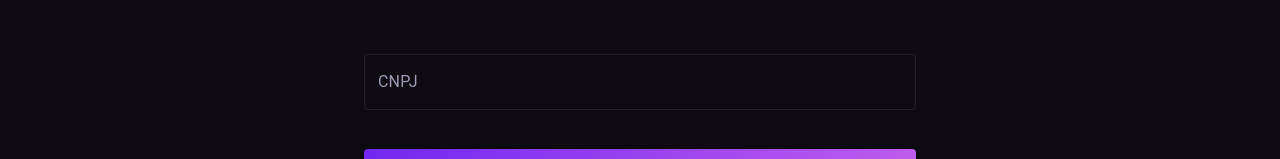
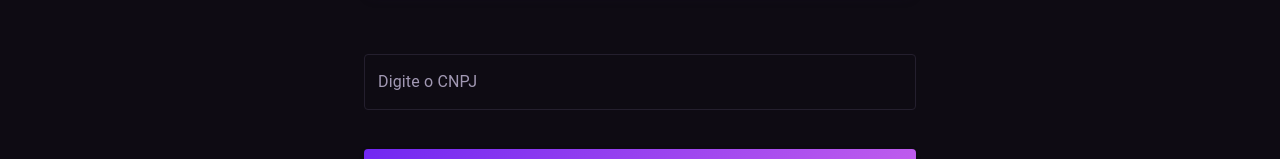
Before and after one commit to kauanbrt/bizscan, a React (Vite) app: page / in a window 1280 px wide. Shown: the part 452-611 px from the top of the page. Built offline with nearby package versions, Linux system fonts and the light colour scheme.

Commit message:
# Ajustes para permitir input sem pontuação

```diff
--- a/src/components/SearchBar.jsx
+++ b/src/components/SearchBar.jsx
@@ -3,14 +3,14 @@ import { useCnpj } from "../contexts/CnpjContext";
 import { useState } from "react";
 
 export default function SearchBar(){
-    const { input, setInput, isInvalid, loading, err, setErr, search } = useCnpj();
+    const { input, setInput, cnpj, isInvalid, loading, err, setErr, search } = useCnpj();
     const [touched, setTouched] = useState(false);
 
-    const showError = touched && (!input || isInvalid);
-    const helper = !touched ? " " : (!input ? "Campo obrigatório" : (isInvalid ? "CNPJ inválido" : " "));
+    const showError = touched && (!cnpj || isInvalid);
+    const helper = !touched ? " " : (!cnpj ? "Campo obrigatório" : (isInvalid ? "CNPJ inválido" : " "));
 
     const validate = () => {
-        const value = (input ?? "").trim();
+        const value = (cnpj ?? "").trim();
 
         if (!value) {
             setErr("Campo obrigatório não preenchido!");
@@ -28,7 +28,7 @@ export default function SearchBar(){
     return (
         <Stack spacing={2}>
             <TextField
-                label="CNPJ"
+                label="Digite o CNPJ"
                 value={input}
                 onBlur={()=>setTouched(true)}
                 onChange={(e)=>setInput(e.target.value)}
--- a/src/contexts/CnpjContext.jsx
+++ b/src/contexts/CnpjContext.jsx
@@ -41,7 +41,7 @@ export function CnpjProvider({ children }) {
         cada nova renderização.
     */
     const cnpj = useMemo(() => normalizeCnpj(input), [input]);
-    const isInvalid = useMemo(() => input && !isValidCnpj(input), [input]);
+    const isInvalid = useMemo(() => cnpj && !isValidCnpj(cnpj), [cnpj]);
 
     async function search() {
         setErr(""); setData(null);
```
